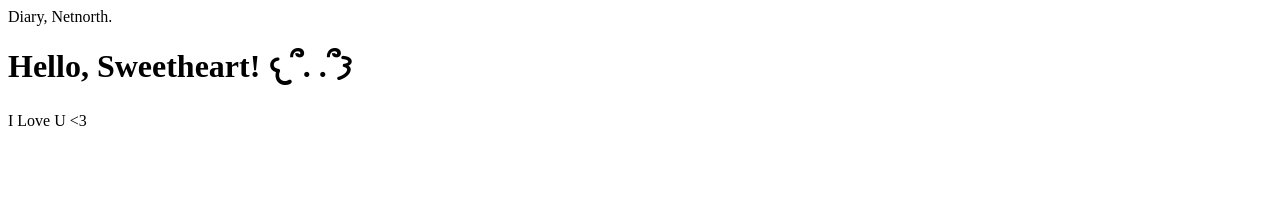
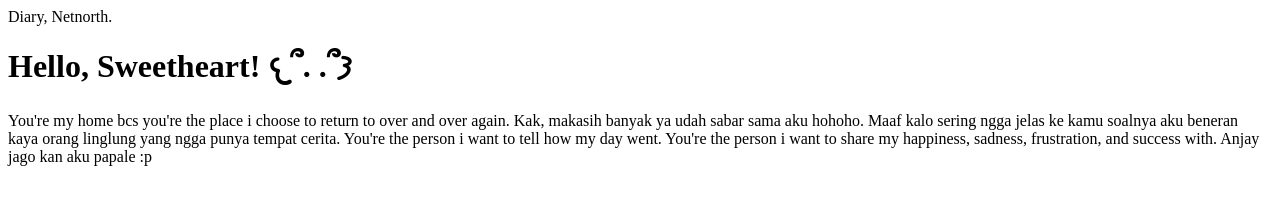
Before and after one commit to Netnorth/Netnorth.github.io, a plain HTML site: page index.html in a window 1280 px wide. Drawn offline with Linux system fonts and the light colour scheme.

Commit message:
Update index.html

```diff
--- a/index.html
+++ b/index.html
@@ -7,7 +7,6 @@ Diary, Netnorth.
 <body>
 
 <h1>Hello, Sweetheart! 𐔌՞. .՞𐦯 </h1>
-<p>I Love U <3</p>
-
+<p>You're my home bcs you're the place i choose to return to over and over again. Kak, makasih banyak ya udah sabar sama aku hohoho. Maaf kalo sering ngga jelas ke kamu soalnya aku beneran kaya orang linglung yang ngga punya tempat cerita. You're the person i want to tell how my day went. You're the person i want to share my happiness, sadness, frustration, and success with. Anjay jago kan aku papale :p </p>
 </body>
 </html>
```
